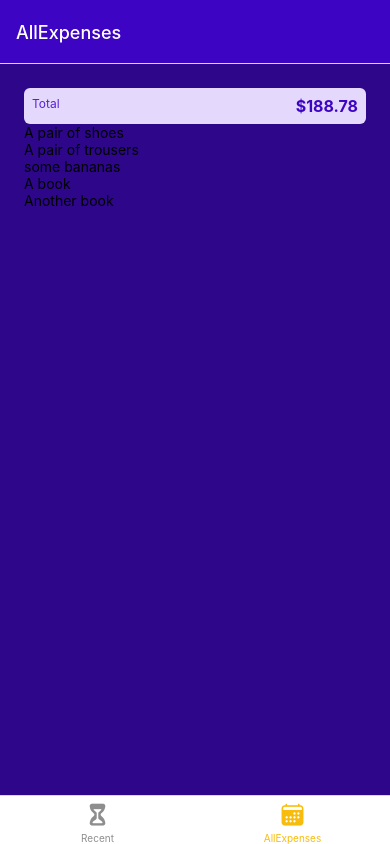
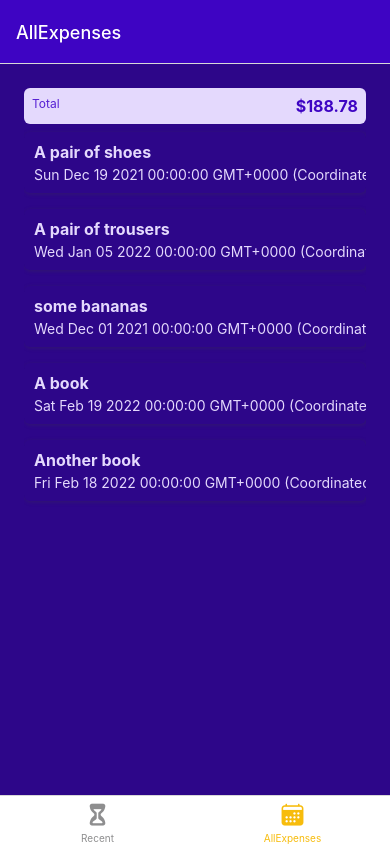
Before and after one commit to P-MBD/RNCOURSE, a React Native app: screen /AllExpenses in a window 390 px wide. Built offline with nearby package versions, Linux system fonts and the light colour scheme.

Commit message:
010 Working on Expense List Items_en

```diff
--- /dev/null
+++ b/components/ExpensesOutput/ExpenseItem.js
@@ -0,0 +1,54 @@
+import { Pressable, View, Text, StyleSheet} from "react-native";
+import { GlobalStyles } from "../../constants/styles";
+function ExpenseItem({description, amount, date}){
+return <Pressable>
+        <View style={styles.expenseItem}>
+            <View>
+                <Text style={[styles.textBase, styles.description]}>{description}</Text>
+                 <Text style={styles.textBase}>{date.toString()}</Text>
+            </View>
+
+            <View style={styles.amountContainer}>
+                <Text style={styles.amount}>{amount}</Text>
+            </View>
+
+        </View>
+      </Pressable>
+}
+export  default ExpenseItem;
+
+const styles= StyleSheet.create({
+    expenseItem:{
+        padding:10,
+        marginVertical:8,
+        backgroundColor: GlobalStyles.colors.primary700,
+        flexDirection:'row',
+        justifyContent:'space-between',
+        borderRadius:6,
+        elevation:3,
+        shadowColor:GlobalStyles.colors.gray500,
+        shadowRadius:4,
+        shadowOffset:{width:1, height:1},
+        shadowOpacity:0.4,
+    },
+    textBase:{
+        color:GlobalStyles.colors.primary50,
+    },
+    description:{
+        fontSize: 16,
+        marginBottom:4,
+        fontWeight:'bold',
+    },
+    amountContainer:{
+        paddingHorizontal:12,
+        paddingVertical:4,
+        backgroundColor:'white',
+        justifyContent:'center',
+        alignItems:'center',
+        borderRadius:4
+    },
+    amount:{
+        color:GlobalStyles.colors.primary500,
+        fontWeight:'bold',
+    }
+})
--- a/components/ExpensesOutput/ExpensesList.js
+++ b/components/ExpensesOutput/ExpensesList.js
@@ -1,7 +1,8 @@
-import {FlatList,Text} from 'react-native'
+import {FlatList} from 'react-native'
+import ExpenseItem from './ExpenseItem'
 
 function renderExpenseItem(itemData){
-    return <Text>{itemData.item.description}</Text>
+    return <ExpenseItem  {...itemData.item}/>
 }
 
 function ExpensesList({expenses}){
--- a/components/ExpensesOutput/ExpensesOutput.js
+++ b/components/ExpensesOutput/ExpensesOutput.js
@@ -50,7 +50,9 @@
 const styles = StyleSheet.create({
     container:{
         flex:1,
-        padding:24,
+        paddingHorizontal:24,
+        paddingTop:24,
+        paddingBottom:0,
         backgroundColor: GlobalStyles.colors.primary700
 
     }
```
